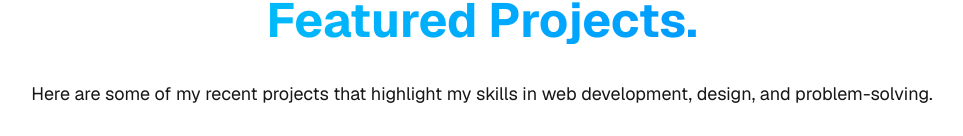
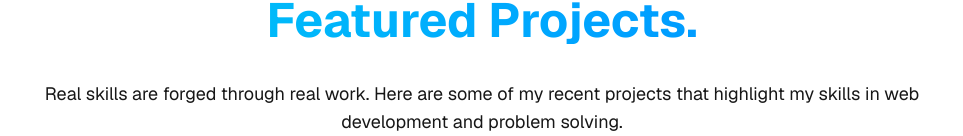
Before and after one commit to Noel1214/portfolio, a Next.js app: page / in a window 1280 px wide. Shown: the part 816-952 px from the top of the page, without its empty margins (158-1121 px from the left). Built offline with nearby package versions, Linux system fonts and the light colour scheme.

Commit message:
text changed

```diff
--- a/components/ProjectsSection.tsx
+++ b/components/ProjectsSection.tsx
@@ -5,12 +5,12 @@ const ProjectsSection = () => {
   return (
     <div className="min-h-screen">
       <div className="flex flex-col gap-9 items-center text-center font-sans">
-        <h1 className="w-[95vw] text-5xl sm:text-5xl text-center font-bold bg-gradient-to-r from-cyan-400 to-blue-500 bg-clip-text text-transparent">
+        <h1 className="w-[95vw] text-5xl text-center font-bold bg-gradient-to-r from-cyan-400 to-blue-500 bg-clip-text text-transparent">
           Featured Projects.
         </h1>
         <h1 className="w-[75vw] text-lg">
-          Here are some of my recent projects that highlight my skills in web
-          development, design, and problem-solving.
+          Real skills are forged through real work. Here are some of my recent
+          projects that highlight my skills in web development and problem solving.
         </h1>
       </div>
       <div className="px-6 pb-[7rem] mt-16 h-auto flex flex-wrap gap-24 items-start justify-center">
```
